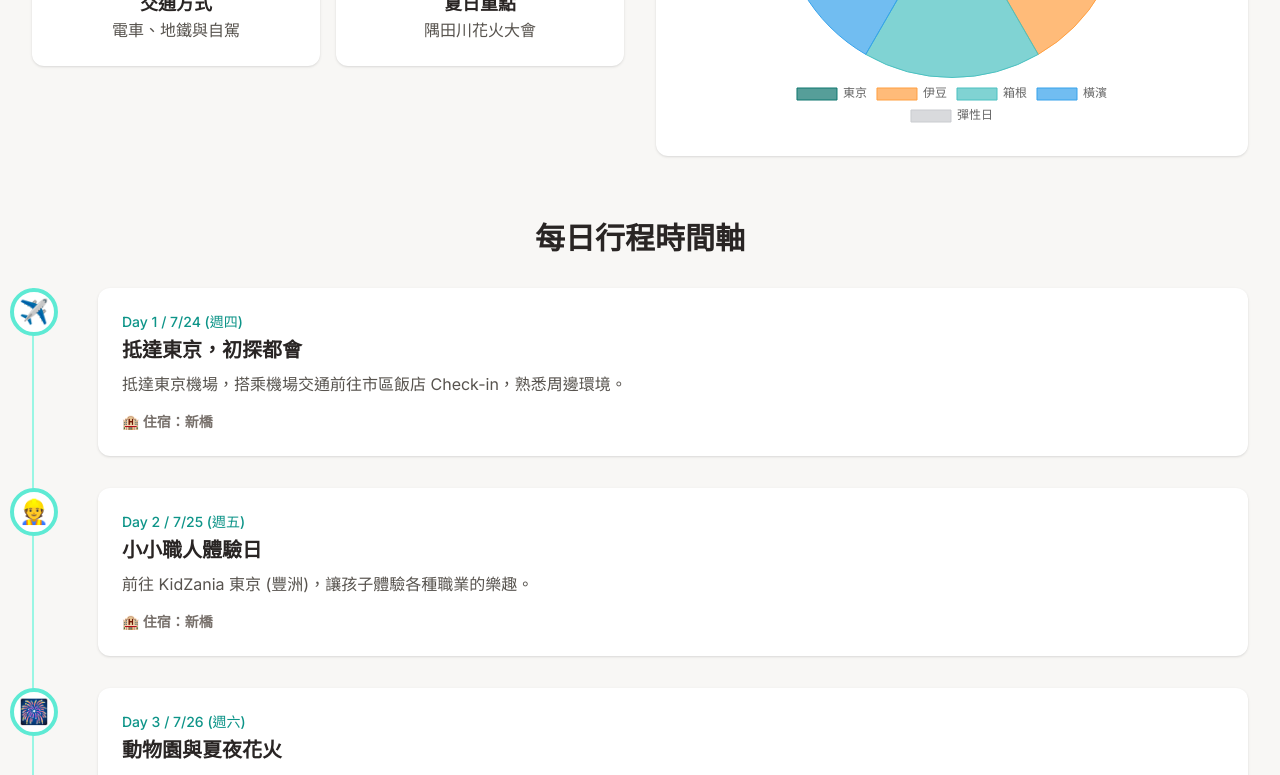
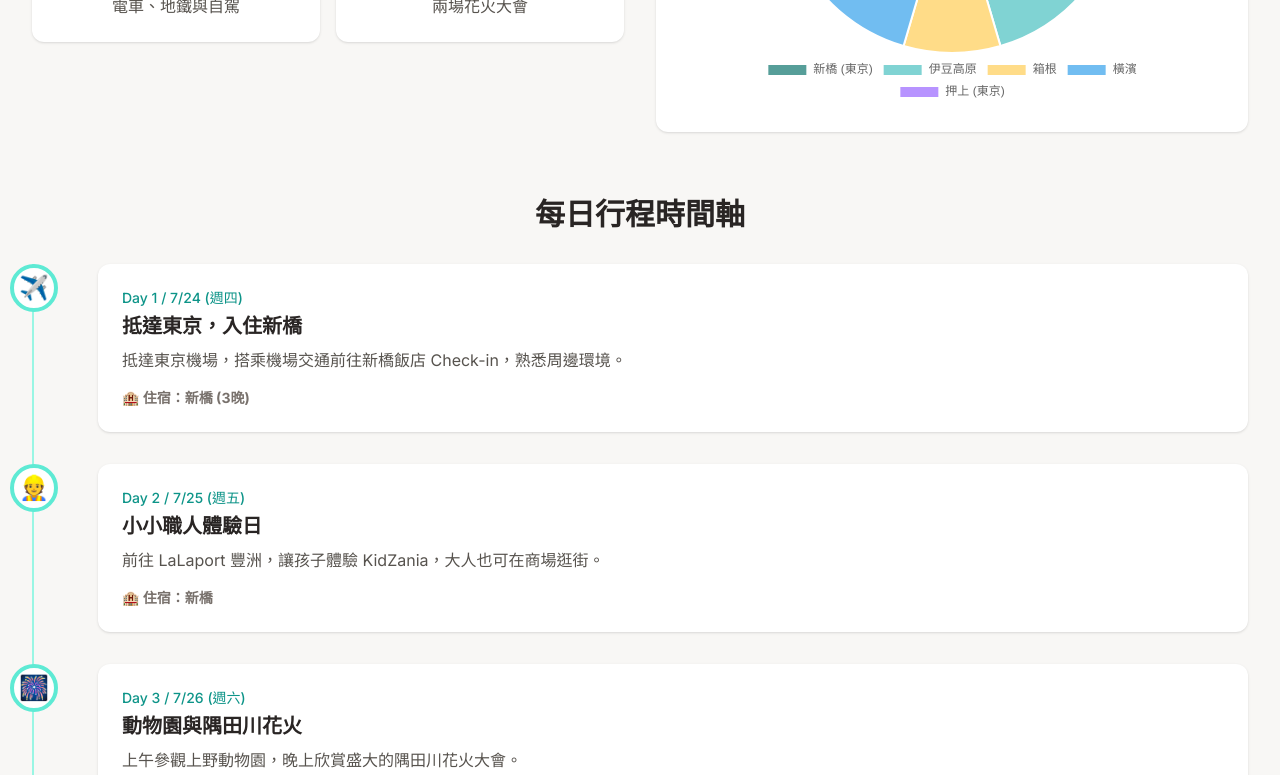
Before and after one commit to rexx/rexx.github.io, a plain HTML site: page itinerary.html in a window 1280 px wide. Shown: the part 596-1371 px from the top of the page. Drawn offline with nearby package versions, Linux system fonts and the light colour scheme.

Commit message:
fix: update itinerary details for family trip
- Simplify title to focus on Tokyo trip
- Revise overview description for clarity
- Update accommodation details for each day
- Adjust activity descriptions for better accuracy
- Modify chart labels to reflect accommodation nights

```diff
--- a/itinerary.html
+++ b/itinerary.html
@@ -3,7 +3,7 @@
 <head>
     <meta charset="UTF-8">
     <meta name="viewport" content="width=device-width, initial-scale=1.0">
-    <title>東京親子夏日12日遊 (伊豆・箱根方案)</title>
+    <title>東京親子夏日12日遊</title>
     <!-- Chosen Palette: Calm Journey (based on neutrals like stone/beige with a soft teal accent) -->
     <!-- Application Structure Plan: A single-page dashboard design with a top navigation for smooth scrolling. The structure includes: 1) An 'Overview' section with key stats and a pie chart for a quick grasp of the trip's distribution. 2) An interactive 'Daily Itinerary' timeline for easy day-by-day exploration. 3) A 'Key Tips' section using an accordion to organize planning advice. This structure was chosen to transform the linear report into a multi-faceted, non-linear exploratory experience, allowing users to either follow the timeline chronologically or jump directly to specific planning topics, enhancing usability. -->
     <!-- Visualization & Content Choices: 1) Trip Distribution: Goal=Inform -> Pie Chart (Chart.js/Canvas) -> Shows time spent per city -> Justification: Provides an immediate high-level understanding of the trip's focus. 2) Daily Itinerary: Goal=Organize -> Interactive Vertical Timeline (HTML/CSS/JS) -> Presents daily activities with icons -> Justification: More engaging and scannable than a static table. 3) Planning Advice: Goal=Inform -> Accordion (HTML/CSS/JS) -> Organizes detailed tips into collapsible sections -> Justification: Prevents information overload and allows users to focus on one topic at a time. -->
@@ -58,7 +58,7 @@
         <section id="overview" class="mb-16">
             <h2 class="text-3xl font-bold text-center mb-2">行程總覽</h2>
             <p class="text-center text-stone-600 mb-8 max-w-2xl mx-auto">
-                這是一趟為期12天，專為有4歲小孩的家庭設計的夏日旅程。我們將探索東京的都會魅力、伊豆的海岸風光、箱根的山林溫泉，以及橫濱的港都風情，結合大眾運輸與自駕，創造最豐富多元的回憶。
+                這是一份為期12天的家庭夏日旅程最終版計畫。我們將探索東京、伊豆、箱根與橫濱，並參加兩場盛大的煙火大會，創造最豐富多元的回憶。
             </p>
 
             <div class="grid md:grid-cols-2 gap-8 items-center">
@@ -81,12 +81,12 @@
                     <div class="bg-white p-6 rounded-xl shadow">
                         <div class="text-4xl mb-2">🎆</div>
                         <h3 class="font-bold text-lg">夏日重點</h3>
-                        <p class="text-stone-600">隅田川花火大會</p>
+                        <p class="text-stone-600">兩場花火大會</p>
                     </div>
                 </div>
 
                 <div class="bg-white p-6 rounded-xl shadow">
-                    <h3 class="text-xl font-bold text-center mb-4">各地區天數分佈</h3>
+                    <h3 class="text-xl font-bold text-center mb-4">各地區住宿夜數分佈</h3>
                     <div class="chart-container">
                         <canvas id="tripDistributionChart"></canvas>
                     </div>
@@ -119,24 +119,24 @@
     document.addEventListener('DOMContentLoaded', () => {
 
         const itineraryData = [
-            { day: 1, date: "7/24", weekday: "四", title: "抵達東京，初探都會", icon: "✈️", accommodation: "新橋", activities: "抵達東京機場，搭乘機場交通前往市區飯店 Check-in，熟悉周邊環境。" },
-            { day: 2, date: "7/25", weekday: "五", title: "小小職人體驗日", icon: "👷", accommodation: "新橋", activities: "前往 KidZania 東京 (豐洲)，讓孩子體驗各種職業的樂趣。" },
-            { day: 3, date: "7/26", weekday: "六", title: "動物園與夏夜花火", icon: "🎆", accommodation: "新橋", activities: "上午參觀上野動物園，晚上欣賞盛大的隅田川花火大會。" },
-            { day: 4, date: "7/27", weekday: "日", title: "前進伊豆，開啟自駕之旅", icon: "🚗", accommodation: "伊豆", activities: "從東京搭乘電車至熱海或小田原，開始租車，開往伊豆半島的住宿點。" },
-            { day: 5, date: "7/28", weekday: "一", title: "伊豆半島親子探險", icon: "🌵", accommodation: "伊豆", activities: "全日自駕遊覽伊豆，參觀大室山與伊豆仙人掌動物公園。" },
-            { day: 6, date: "7/29", weekday: "二", title: "深入箱根，入住溫泉鄉", icon: "♨️", accommodation: "箱根", activities: "從伊豆自駕至箱根，入住溫泉飯店，下午開始悠閒遊覽箱根。" },
-            { day: 7, date: "7/30", weekday: "三", title: "箱根全覽，奔向橫濱", icon: "🚢", accommodation: "橫濱", activities: "繼續箱根行程，體驗各種交通工具。傍晚開車前往橫濱還車，並入住飯店。" },
+            { day: 1, date: "7/24", weekday: "四", title: "抵達東京，入住新橋", icon: "✈️", accommodation: "新橋 (3晚)", activities: "抵達東京機場，搭乘機場交通前往新橋飯店 Check-in，熟悉周邊環境。" },
+            { day: 2, date: "7/25", weekday: "五", title: "小小職人體驗日", icon: "👷", accommodation: "新橋", activities: "前往 LaLaport 豐洲，讓孩子體驗 KidZania，大人也可在商場逛街。" },
+            { day: 3, date: "7/26", weekday: "六", title: "動物園與隅田川花火", icon: "🎆", accommodation: "新橋", activities: "上午參觀上野動物園，晚上欣賞盛大的隅田川花火大會。" },
+            { day: 4, date: "7/27", weekday: "日", title: "前進伊豆，開啟自駕之旅", icon: "🚗", accommodation: "伊豆高原 (2晚)", activities: "從東京搭電車至熱海/小田原，開始租車，開往伊豆高原的住宿點。" },
+            { day: 5, date: "7/28", weekday: "一", title: "伊豆半島親子探險", icon: "🌵", accommodation: "伊豆高原", activities: "全日自駕遊覽伊豆，參觀大室山與伊豆仙人掌動物公園。" },
+            { day: 6, date: "7/29", weekday: "二", title: "深入箱根，入住溫泉鄉", icon: "♨️", accommodation: "箱根 (1晚)", activities: "從伊豆自駕至箱根，入住溫泉飯店，下午開始悠閒遊覽箱根。" },
+            { day: 7, date: "7/30", weekday: "三", title: "箱根全覽，奔向橫濱", icon: "🚢", accommodation: "橫濱 (3晚)", activities: "繼續箱根行程。傍晚開車前往橫濱還車，並入住飯店。" },
             { day: 8, date: "7/31", weekday: "四", title: "橫濱港都親子景點", icon: "🎡", accommodation: "橫濱", activities: "遊覽橫濱市區，前往 UNIQLO PARK 及港未來區。" },
             { day: 9, date: "8/01", weekday: "五", title: "古都與島嶼的慢活", icon: "⛩️", accommodation: "橫濱", activities: "從橫濱搭乘電車進行鎌倉、江之島一日遊。" },
-            { day: 10, date: "8/02", weekday: "六", title: "橫濱自由/備案日", icon: "🛍️", accommodation: "橫濱", activities: "彈性安排，可以補上之前未竟的景點，或享受悠閒的購物時光。" },
-            { day: 11, date: "8/03", weekday: "日", title: "準備回程的自由日", icon: "🎁", accommodation: "東京或機場附近", activities: "最後的採購日，依隔天航班時間決定是否移動住宿點。" },
-            { day: 12, date: "8/04", weekday: "一", title: "滿載而歸", icon: "🏠", accommodation: "-", activities: "前往機場，辦理登機手續，結束愉快的家庭旅遊。" },
+            { day: 10, date: "8/02", weekday: "六", title: "移動日 & 江戶川花火", icon: "🎇", accommodation: "押上 (2晚)", activities: "從橫濱退房，移動至東京押上飯店。下午稍作休息，晚上觀賞江戶川區花火大會。" },
+            { day: 11, date: "8/03", weekday: "日", title: "東京自由日/最後採購", icon: "🛍️", accommodation: "押上", activities: "在晴空塔周邊輕鬆逛街、用餐，或安排其他市區行程。" },
+            { day: 12, date: "8/04", weekday: "一", title: "滿載而歸", icon: "🏠", accommodation: "-", activities: "從押上前往機場，辦理登機手續，結束愉快的家庭旅遊。" },
         ];
 
         const tipsData = [
             {
-                title: "東京的住宿建議：新橋 (Shimbashi)",
-                content: "您已選擇交通極為便利的「新橋」。這是一個絕佳的決定，雖然區域氛圍偏向商業化，但其交通優勢能為您的行程帶來極大便利。<ul><li class='mt-2'><b>前往 KidZania (豐洲)</b>：新橋是「百合海鷗號」的起點站，可以輕鬆搭車且保證有座位，對親子遊非常友善。</li><li class='mt-2'><b>前往伊豆/箱根</b>：搭乘JR山手線僅需一兩站即可抵達「品川」或「東京」車站，無縫接軌新幹線與特急列車。</li><li class='mt-2'><b>機場交通</b>：都營淺草線可直通運轉，方便往返成田、羽田機場。</li></ul>"
+                title: "東京住宿策略：新橋 & 押上",
+                content: "本次旅程在東京分為兩站住宿，策略各有不同：<ul><li class='mt-2'><b>前期 (新橋)</b>：作為交通樞紐，方便前往 KidZania 及轉乘新幹線，以效率為主。</li><li class='mt-2'><b>後期 (押上)</b>：以觀光及機場交通便利性為主。緊鄰晴空塔，生活機能佳，且方便觀賞江戶川煙火，往返機場也有直達車。</li></ul>"
             },
             {
                 title: "伊豆的住宿與景點",
@@ -149,6 +149,10 @@
             {
                 title: "箱根的玩法：停車轉乘 (Park and Ride)",
                 content: "在箱根期間，建議採用「停車轉乘」策略。將車停在飯店或大型轉乘站（如桃源台），再購買「箱根周遊券」搭乘登山電車、纜車、海賊船等特色交通工具，這樣才能完整體驗箱根的樂趣，也避免在山區小路開車的麻煩。"
+            },
+            {
+                title: "花火大會的交通與體力規劃",
+                content: "兩場煙火大會都是數十萬人等級的活動，交通將會極度擁擠。請務必提早規劃來回交通路線。特別是8/2日為移動日，下午在新飯店附近稍作休息，儲備好體力，才能好好享受晚上的煙火盛會。"
             }
         ];
 
@@ -204,25 +208,19 @@
         new Chart(ctx, {
             type: 'pie',
             data: {
-                labels: ['東京', '伊豆', '箱根', '橫濱', '彈性日'],
+                labels: ['新橋 (東京)', '伊豆高原', '箱根', '橫濱', '押上 (東京)'],
                 datasets: [{
-                    label: '天數',
-                    data: [3, 2, 2, 4, 1],
+                    label: '住宿夜數',
+                    data: [3, 2, 1, 3, 2],
                     backgroundColor: [
-                        'rgba(15, 118, 110, 0.7)', // Teal
-                        'rgba(255, 159, 64, 0.7)', // Orange
-                        'rgba(75, 192, 192, 0.7)', // Green
-                        'rgba(54, 162, 235, 0.7)', // Blue
-                        'rgba(201, 203, 207, 0.7)'  // Grey
+                        'rgba(15, 118, 110, 0.7)',
+                        'rgba(75, 192, 192, 0.7)',
+                        'rgba(255, 206, 86, 0.7)',
+                        'rgba(54, 162, 235, 0.7)',
+                        'rgba(153, 102, 255, 0.7)'
                     ],
-                    borderColor: [
-                        'rgba(15, 118, 110, 1)',
-                        'rgba(255, 159, 64, 1)',
-                        'rgba(75, 192, 192, 1)',
-                        'rgba(54, 162, 235, 1)',
-                        'rgba(201, 203, 207, 1)'
-                    ],
-                    borderWidth: 1
+                    borderColor: '#fff',
+                    borderWidth: 2
                 }]
             },
             options: {
@@ -240,7 +238,7 @@
                                     label += ': ';
                                 }
                                 if (context.parsed !== null) {
-                                    label += context.parsed + ' 天';
+                                    label += context.parsed + ' 晚';
                                 }
                                 return label;
                             }
```
